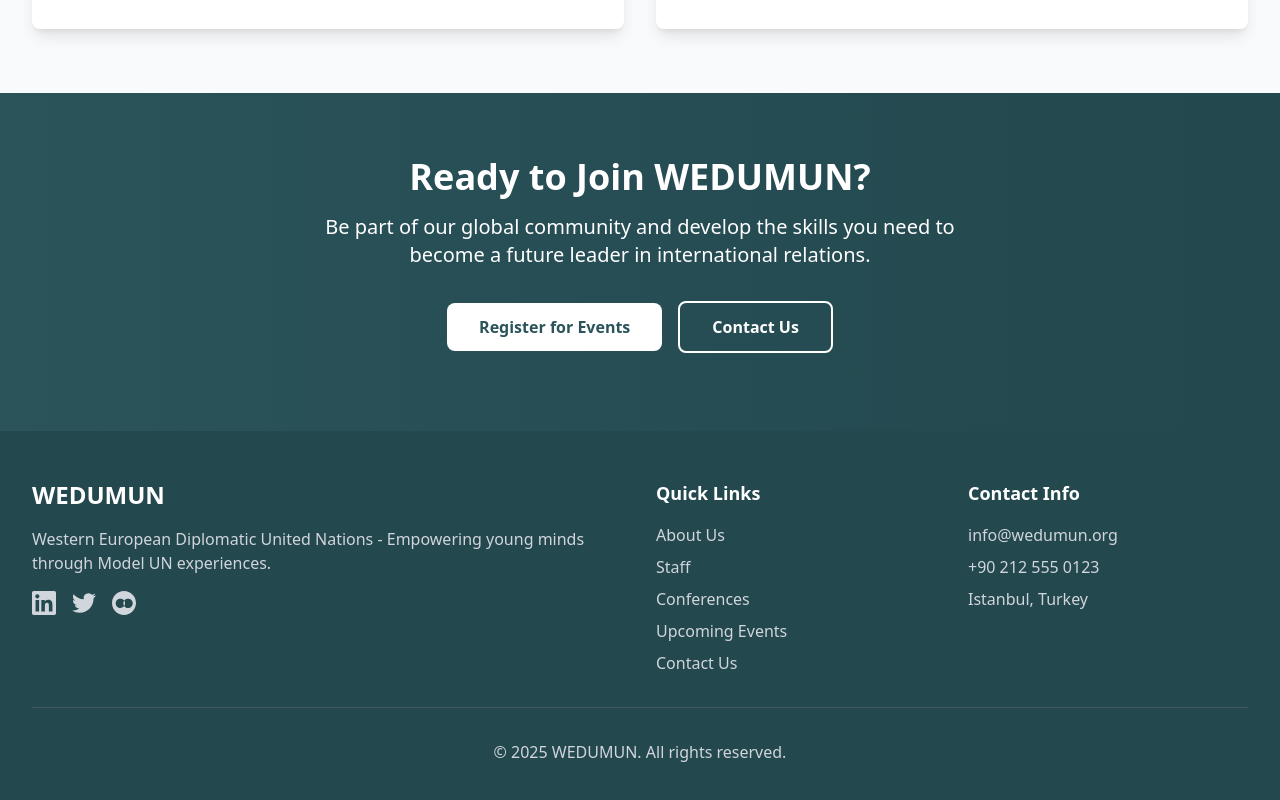
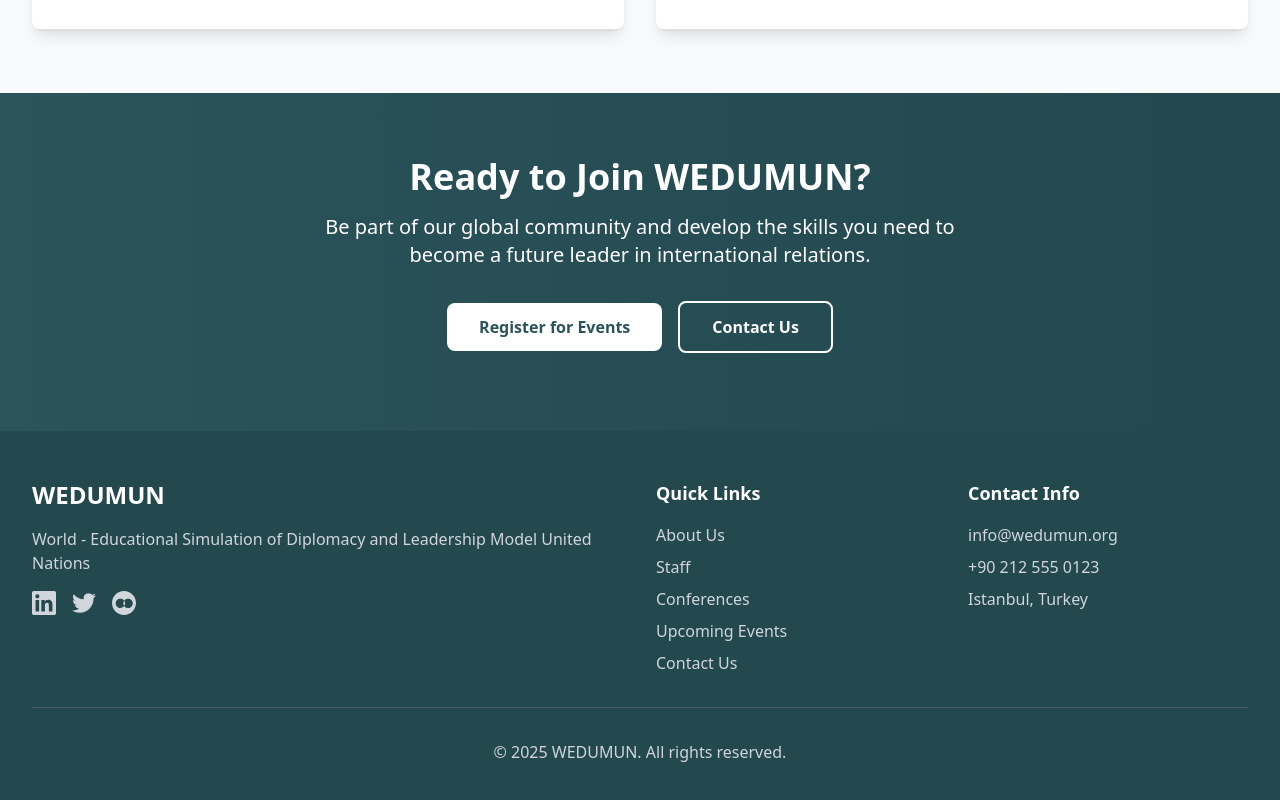
Before and after one commit to heudev/wedumun, a Next.js app: page / in a window 1280 px wide. Shown: the part 2677-3477 px from the top of the page. Built offline with nearby package versions, Linux system fonts and the light colour scheme.

Commit message:
update footer content

```diff
--- a/src/components/Footer.tsx
+++ b/src/components/Footer.tsx
@@ -9,7 +9,7 @@ const Footer = () => {
                     <div className="col-span-1 md:col-span-2">
                         <h3 className="text-2xl font-bold mb-4">WEDUMUN</h3>
                         <p className="text-gray-300 mb-4">
-                            Western European Diplomatic United Nations - Empowering young minds through Model UN experiences.
+                            World - Educational Simulation of Diplomacy and Leadership Model United Nations
                         </p>
                         <div className="flex space-x-4">
                             <a href="https://linkedin.com/company/wedumun" className="text-gray-300 hover:text-white transition-colors">
```
